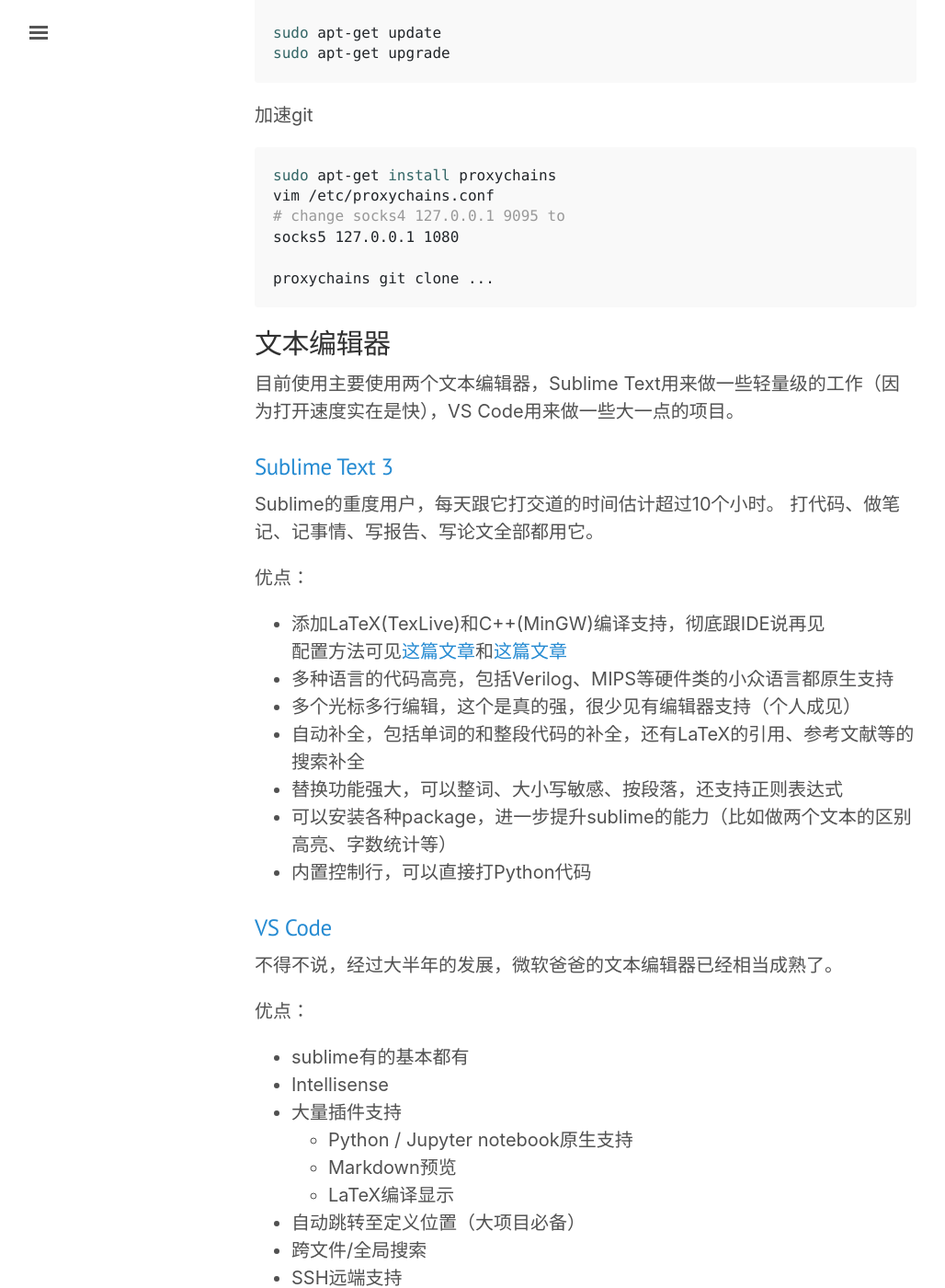
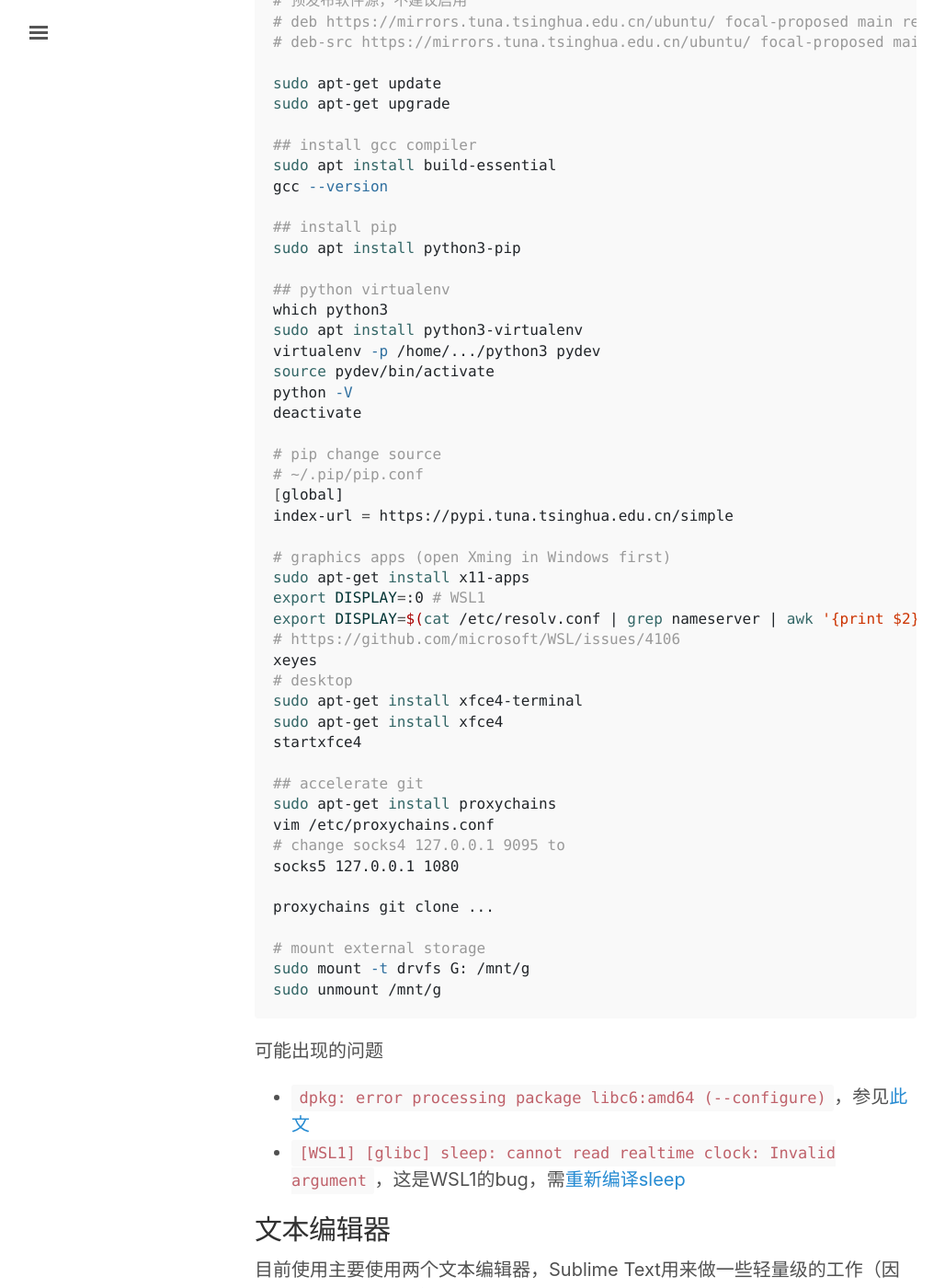
Before and after one commit to Ewenwan/chhzh123.github.io, a Jekyll site: the page built from _posts/2019-01-31-tools-setup.md, in a window 1280 px wide and 1400 px high, scrolled down 2378 px. Shown: the whole window at 92% size, without its empty margins (3-1031 px from the left). Built offline with Jekyll 4.4.1, drawn with Linux system fonts in a browser that asks for light colours; nearby versions of some CDN libraries; comment, search, counter and statistics services are not loaded; some of the changed text lies outside the part shown.

Commit message:
[blog] Update WSL1/2

````diff
--- a/_posts/2019-01-31-tools-setup.md
+++ b/_posts/2019-01-31-tools-setup.md
@@ -53,10 +53,11 @@
 	* 多终端多平台
 
 ## WSL配置
-安装在Microsoft Store搜索Ubuntu即可，注意安装后打开前需要先在控制面板-程序和功能-启用或关闭Windows功能中将"适用于Linux的Windows子系统"打开并重启。
+安装在Microsoft Store搜索Ubuntu即可，注意安装后打开前需要先在控制面板-程序和功能-启用或关闭Windows功能中将"适用于Linux的Windows子系统"打开并重启。详细安装教程可见Microsoft[官网](https://docs.microsoft.com/en-us/windows/wsl/install-win10)。其中也有说明如何升级至WSL2，需要先升级Windows版本至2004(Build 19041)，然后才有办法启用。WSL1和WSL2的比较见[此文](https://docs.microsoft.com/en-us/windows/wsl/compare-versions)。
 
-参照[清华镜像站](https://mirrors.tuna.tsinghua.edu.cn/help/ubuntu/)换源。
 ```bash
+# 参照清华镜像站换源
+# https://mirrors.tuna.tsinghua.edu.cn/help/ubuntu/
 sudo cp /etc/apt/sources.list /etc/apt/sources.list.bak
 sudo vim /etc/apt/sources.list
 
@@ -76,17 +77,54 @@
 
 sudo apt-get update
 sudo apt-get upgrade
-```
 
-加速git
-```bash
+## install gcc compiler
+sudo apt install build-essential
+gcc --version
+
+## install pip
+sudo apt install python3-pip
+
+## python virtualenv
+which python3
+sudo apt install python3-virtualenv
+virtualenv -p /home/.../python3 pydev
+source pydev/bin/activate
+python -V
+deactivate
+
+# pip change source
+# ~/.pip/pip.conf
+[global]
+index-url = https://pypi.tuna.tsinghua.edu.cn/simple
+
+# graphics apps (open Xming in Windows first)
+sudo apt-get install x11-apps
+export DISPLAY=:0 # WSL1
+export DISPLAY=$(cat /etc/resolv.conf | grep nameserver | awk '{print $2}'):0 # WSL2, need to set `-ac` for X server
+# https://github.com/microsoft/WSL/issues/4106
+xeyes
+# desktop
+sudo apt-get install xfce4-terminal
+sudo apt-get install xfce4
+startxfce4
+
+## accelerate git
 sudo apt-get install proxychains
 vim /etc/proxychains.conf
 # change socks4 127.0.0.1 9095 to
 socks5 127.0.0.1 1080
 
 proxychains git clone ...
+
+# mount external storage
+sudo mount -t drvfs G: /mnt/g
+sudo unmount /mnt/g
 ```
+
+可能出现的问题
+* `dpkg: error processing package libc6:amd64 (--configure)`，参见[此文](https://stackoverflow.com/questions/60944370/stuck-with-apt-fix-broken-install-libc6amd64-package-post-installation)
+* `[WSL1] [glibc] sleep: cannot read realtime clock: Invalid argument`，这是WSL1的bug，需[重新编译sleep](https://github.com/microsoft/WSL/issues/4898)
 
 ## 文本编辑器
 目前使用主要使用两个文本编辑器，Sublime Text用来做一些轻量级的工作（因为打开速度实在是快），VS Code用来做一些大一点的项目。
````
